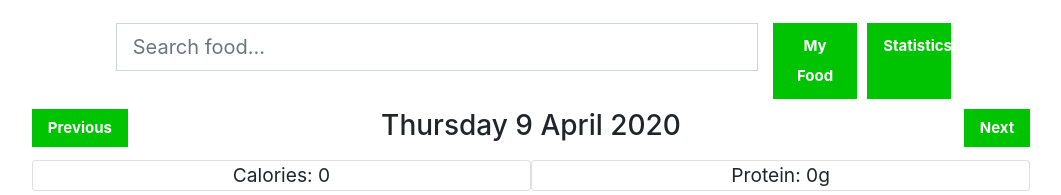
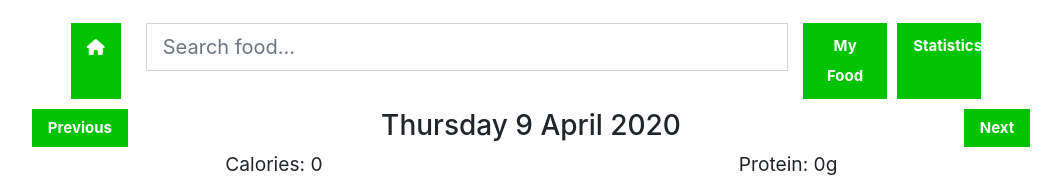
Before and after one commit to BenRose1998/nutrition-app, a PHP site: page /view_food.php in a window 1280 px wide. Shown: the part 56-251 px from the top of the page, without its empty margins (109-1170 px from the left). Run offline with PHP 8.4, Linux system fonts and the light colour scheme; the visitor is signed in with stand-in values (Sample User, id 1); data comes from the database, SQL or seed files in the repository; data that the repository does not hold is empty; some libraries are stand-ins or nearby versions.

```diff
--- a/css/search.css
+++ b/css/search.css
@@ -11,6 +11,10 @@
   display: table-cell;
   vertical-align: middle;
   line-height: 200%;
+}
+
+#home-btn{
+  font-size:1rem;
 }
 
 /* Search results */
--- a/css/statistics.css
+++ b/css/statistics.css
@@ -1,3 +1,7 @@
 #graph{
   height: 20%;
 }
+
+.results {
+  left: 19.1% !important;
+}
--- a/css/view_food.css
+++ b/css/view_food.css
@@ -51,3 +51,7 @@ thead {
 table {
   table-layout: fixed;
 }
+
+.results {
+  left: 19.1% !important;
+}
--- a/includes/header.php
+++ b/includes/header.php
@@ -26,7 +26,7 @@ function redirect($url)
   <!-- Twitter Bootstrap from https://getbootstrap.com/ -->
   <link rel="stylesheet" href="https://stackpath.bootstrapcdn.com/bootstrap/4.4.1/css/bootstrap.min.css" integrity="sha384-Vkoo8x4CGsO3+Hhxv8T/Q5PaXtkKtu6ug5TOeNV6gBiFeWPGFN9MuhOf23Q9Ifjh" crossorigin="anonymous">
   <!-- Font Awesome - available at https://fontawesome.com/ -->
-  <!-- <script src="https://kit.fontawesome.com/f2a72a8b1b.js" crossorigin="anonymous"></script> -->
+  <script src="https://kit.fontawesome.com/f2a72a8b1b.js" crossorigin="anonymous"></script>
   <!-- Link main stylesheet -->
   <link rel="stylesheet" href="css/main.css">
   <!-- Link stylesheet -->
--- a/statistics.php
+++ b/statistics.php
@@ -45,6 +45,7 @@ if (!isset($_SESSION['user_id'])) {
 
   <!-- Search bar -->
   <div class="row justify-content-center" id="search">
+    <a href="dashboard.php" class="btn dashboard-btn" role="button" id="home-btn"><i class="fas fa-home fa-1x"></i></a>
     <form class="col-lg-8 col-md-9 col-sm-8" id="search-form">
       <input class="form-control form-control-lg search" type="text" placeholder="Search food...">
     </form>
--- a/view_food.php
+++ b/view_food.php
@@ -45,17 +45,18 @@ if (!isset($_SESSION['user_id'])) {
 
   <!-- Search bar -->
   <div class="row justify-content-center" id="search">
+    <a href="dashboard.php" class="btn dashboard-btn" role="button" id="home-btn"><i class="fas fa-home fa-1x"></i></a>
     <form class="col-lg-8 col-md-9 col-sm-8" id="search-form">
       <input class="form-control form-control-lg search" type="text" placeholder="Search food...">
     </form>
+    <!-- Button links -->
+    <a href="view_food.php" class="btn col-lg-1 col-md-1 col-sm-2 dashboard-btn" role="button">My Food</a>
+    <a href="statistics.php" class="btn col-lg-1 col-md-1 col-sm-2 dashboard-btn" role="button">Statistics</a>
     <!-- Search results -->
     <ul class="list-group results">
     </ul>
-    <!-- Button links -->
-    <a href="view_food.php" class="btn col-lg-1 col-md-1 col-sm-2 dashboard-btn" role="button">My Food</a>
-    <a href="statistics.php" class="btn col-lg-1 col-md-1 col-sm-2 dashboard-btn" role="button">Statistics</a>
+
   </div>
-
 
   <!-- <h2 id="date-title">Food</h2> -->
   <div class="row">
@@ -68,17 +69,10 @@ if (!isset($_SESSION['user_id'])) {
     </div>
   </div>
 
-  <div class="container day-info-div">
-    <div class="row justify-content-center">
-      <ul class="list-group col-md-6 day-info">
-        <li class="list-group-item day-info" id="day-calories">Calories: 0</li>
-      </ul>
-      <ul class="list-group col-md-6 day-info">
-        <li class="list-group-item day-info" id="day-protein">Protein: 0g</li>
-      </ul>
-    </div>
+  <div class="row justify-content-center">
+    <p class="day-info col-lg-6" id="day-calories">Calories: 0</p>
+    <p class="day-info col-lg-6" id="day-protein">Protein: 0g</p>
   </div>
-
 
   <table class="table">
     <thead class="thead">
```
